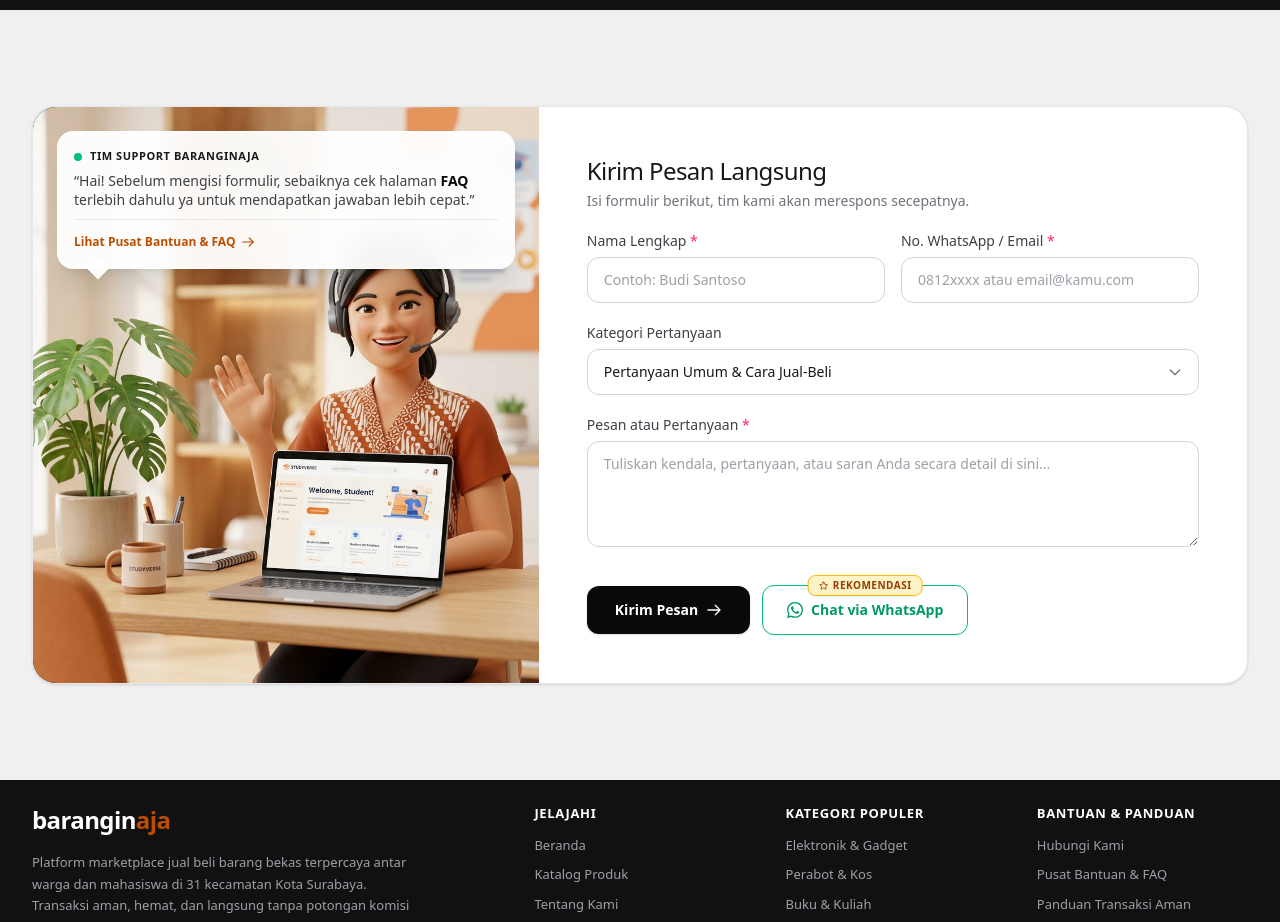
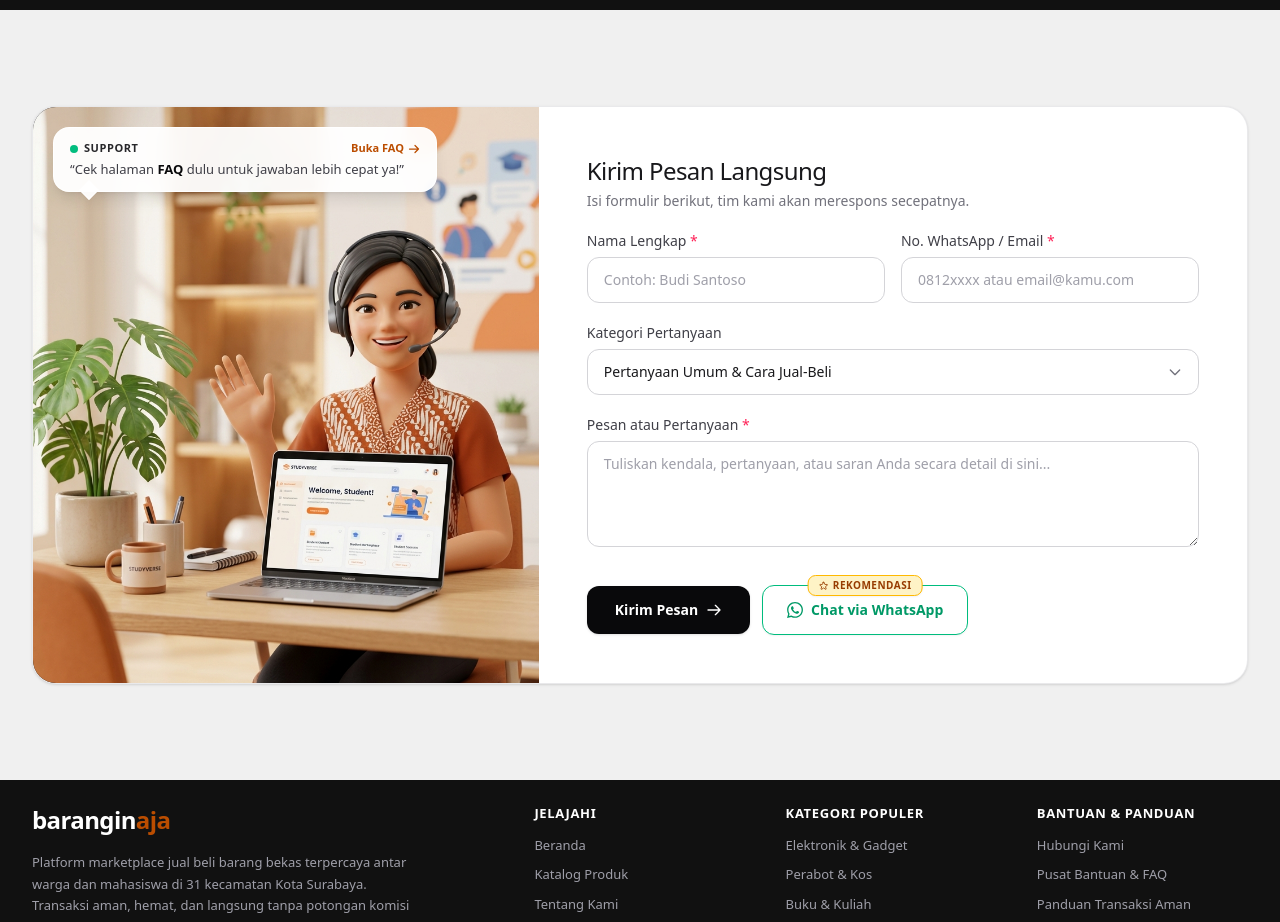
Before and after one commit to alvin23-mj/baranginaja, a Next.js app: page / in a window 1280 px wide. Shown: the part 2820-3742 px from the top of the page. Built offline with nearby package versions, Linux system fonts and the light colour scheme; no server answers; the database is empty; a web font is replaced by a local one.

Commit message:
style: persingkat balon dialog cek FAQ agar lebih ringkas dan proporsional

```diff
--- a/components/contact-section.tsx
+++ b/components/contact-section.tsx
@@ -64,34 +64,34 @@
                 sizes="(max-width: 1024px) 100vw, 42vw"
               />
 
-              {/* Balon Percakapan (Speech Bubble) */}
-              <div className="absolute top-4 left-4 right-4 sm:top-6 sm:left-6 sm:right-6 z-10">
-                <div className="relative rounded-2xl bg-white/95 backdrop-blur-md p-4 shadow-xl border border-white/90 text-zinc-900">
-                  <div className="flex items-center gap-2 mb-1.5">
-                    <span className="w-2 h-2 rounded-full bg-emerald-500 animate-pulse" />
-                    <span className="text-[11px] font-bold text-zinc-900 uppercase tracking-wider">
-                      Tim Support BaranginAja
-                    </span>
-                  </div>
+              {/* Balon Percakapan Ringkas (Speech Bubble) */}
+              <div className="absolute top-4 left-4 right-4 sm:top-5 sm:left-5 sm:right-5 z-10 max-w-sm">
+                <div className="relative rounded-2xl bg-white/95 backdrop-blur-md px-4 py-3 shadow-lg border border-white/90 text-zinc-900">
+                  <div className="flex items-center justify-between gap-2 mb-1">
+                    <div className="flex items-center gap-1.5">
+                      <span className="w-2 h-2 rounded-full bg-emerald-500 animate-pulse" />
+                      <span className="text-[11px] font-bold text-zinc-800 uppercase tracking-wider">
+                        Support
+                      </span>
+                    </div>
 
-                  <p className="text-[13px] sm:text-[14px] text-zinc-700 leading-snug font-normal">
-                    &ldquo;Hai! Sebelum mengisi formulir, sebaiknya cek halaman <span className="font-semibold text-zinc-950">FAQ</span> terlebih dahulu ya untuk mendapatkan jawaban lebih cepat.&rdquo;
-                  </p>
-
-                  <div className="mt-2.5 pt-2 border-t border-zinc-200/80">
                     <Link
                       href="/bantuan"
-                      className="inline-flex items-center gap-1.5 text-xs font-semibold text-amber-700 hover:text-amber-800 transition-colors"
+                      className="inline-flex items-center gap-1 text-[11px] font-semibold text-amber-700 hover:text-amber-800 transition-colors"
                     >
-                      <span>Lihat Pusat Bantuan & FAQ</span>
-                      <svg className="w-3.5 h-3.5" fill="none" viewBox="0 0 24 24" stroke="currentColor">
-                        <path strokeLinecap="round" strokeLinejoin="round" strokeWidth={2} d="M14 5l7 7m0 0l-7 7m7-7H3" />
+                      <span>Buka FAQ</span>
+                      <svg className="w-3 h-3" fill="none" viewBox="0 0 24 24" stroke="currentColor">
+                        <path strokeLinecap="round" strokeLinejoin="round" strokeWidth={2.5} d="M14 5l7 7m0 0l-7 7m7-7H3" />
                       </svg>
                     </Link>
                   </div>
 
+                  <p className="text-[13px] text-zinc-700 leading-snug">
+                    &ldquo;Cek halaman <span className="font-semibold text-zinc-950">FAQ</span> dulu untuk jawaban lebih cepat ya!&rdquo;
+                  </p>
+
                   {/* Ekor Balon Percakapan (Speech Bubble Tail) */}
-                  <div className="absolute -bottom-2 left-8 w-4 h-4 bg-white/95 rotate-45 border-r border-b border-white/90" />
+                  <div className="absolute -bottom-1.5 left-7 w-3.5 h-3.5 bg-white/95 rotate-45 border-r border-b border-white/90" />
                 </div>
               </div>
             </div>
```
